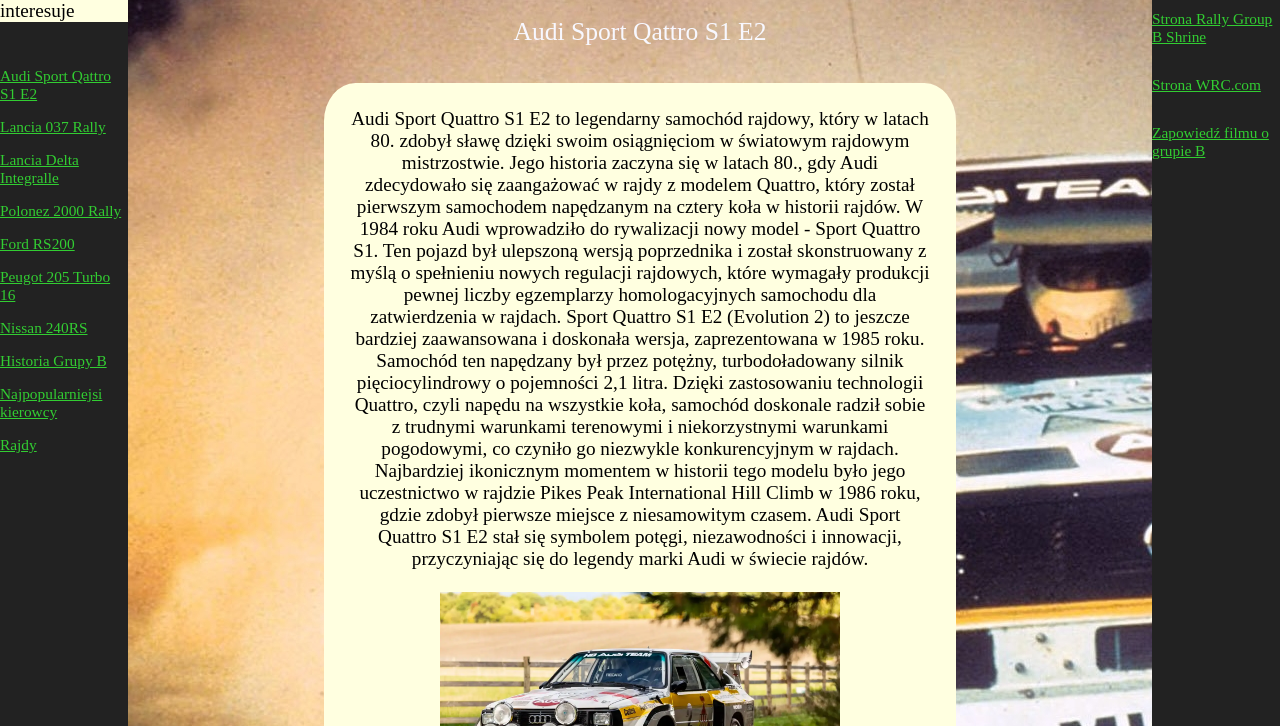
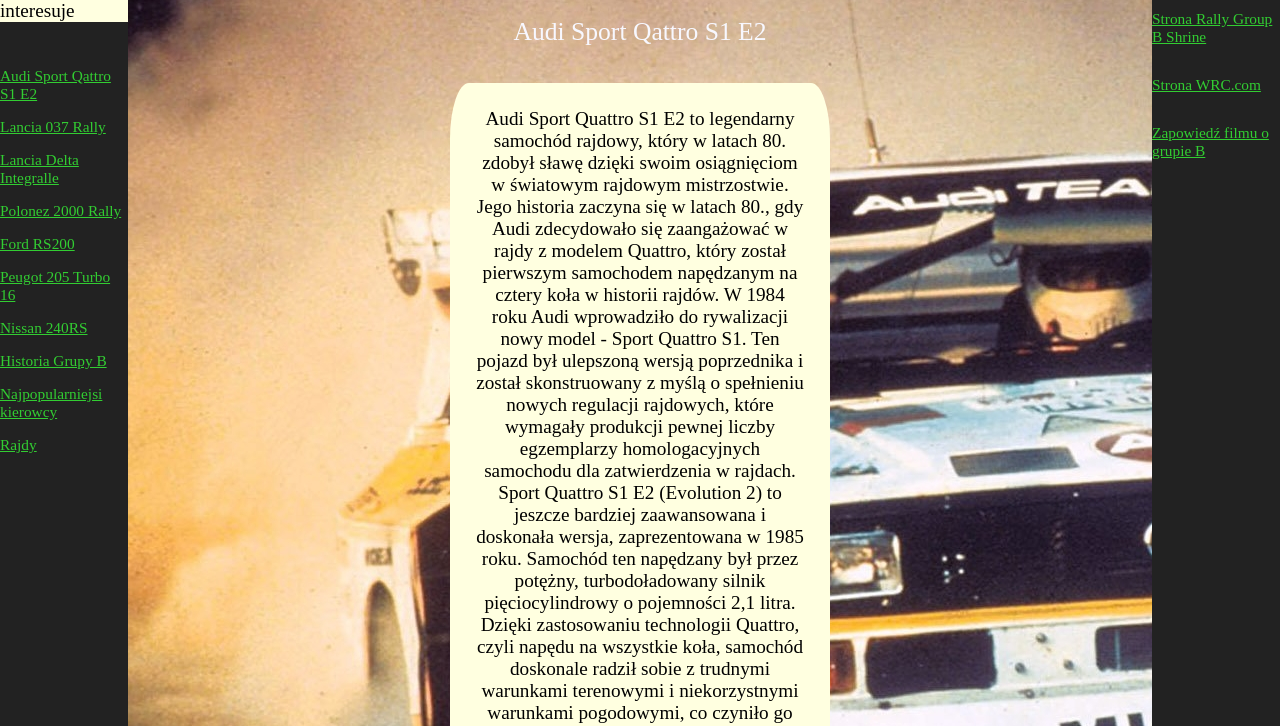
Before and after one commit to kacperruptm1/7-samochod-w---poprawa, a plain HTML site: page index.html in a window 1280 px wide. Shown: the part 74-800 px from the top of the page. Drawn offline with Linux system fonts and the light colour scheme.

Commit message:
Update index_css.css

```diff
--- a/index_css.css
+++ b/index_css.css
@@ -60,8 +60,8 @@ width: 100%; height: 2%; float: left}
 
 #g{font-size: 1.2vw; color: limegreen}
 
-#Qattro{padding: 2%; width: 50%; height: 200%; text-align: center; margin: 0 auto; background-color: lightyellow; border-radius: 5%; font-size: 1.5vw}
-@media (max-width: 600px) { #Qattro {padding: 2%; width: 200%; height: 200%; text-align: center; margin: 0 auto; background-color: limegreen; border-radius: 5%; font-size: 1.5vw}}
+#Qattro{padding: 2%; width: 30%; height: 200%; text-align: center; margin: 0 auto; background-color: lightyellow; border-radius: 5%; font-size: 1.5vw}
+@media (max-width: 600px) { #Qattro {padding: 2%; width: 90%; height: 200%; text-align: center; margin: 0 auto; background-color: limegreen; border-radius: 5%; font-size: 1.5vw}}
 @media (min-width: 601px) and (max-width: 1200px){ #Qattro {padding: 2%; width: 50%; height: 200%; text-align: center; margin: 0 auto; background-color: cornflowerblue; border-radius: 5%; font-size: 1.5vw}}
 #L037{padding: 2%; width: 50%; height: 200%; text-align: center; margin: 0 auto; background-color: lightyellow; border-radius: 5%; font-size: 1.5vw}
 
```
